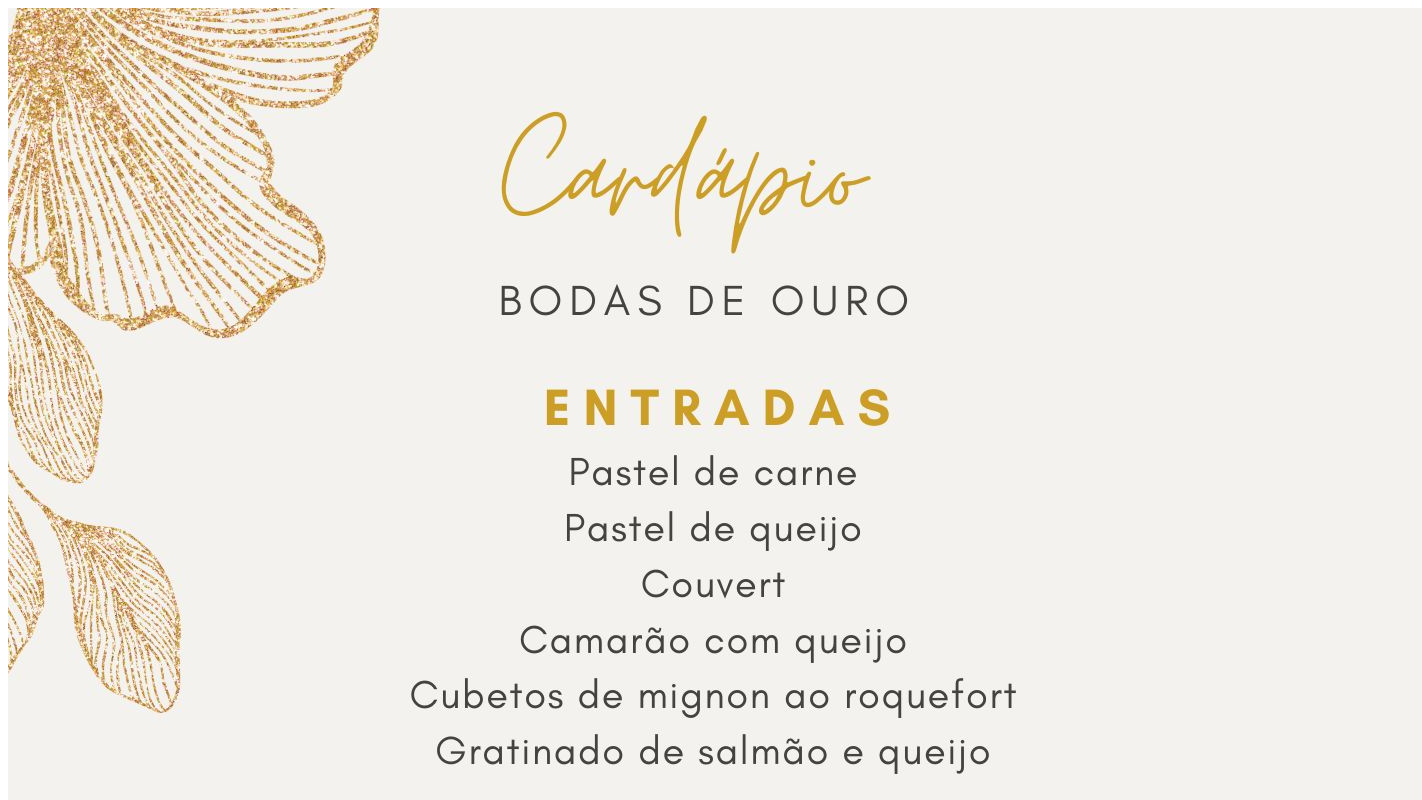
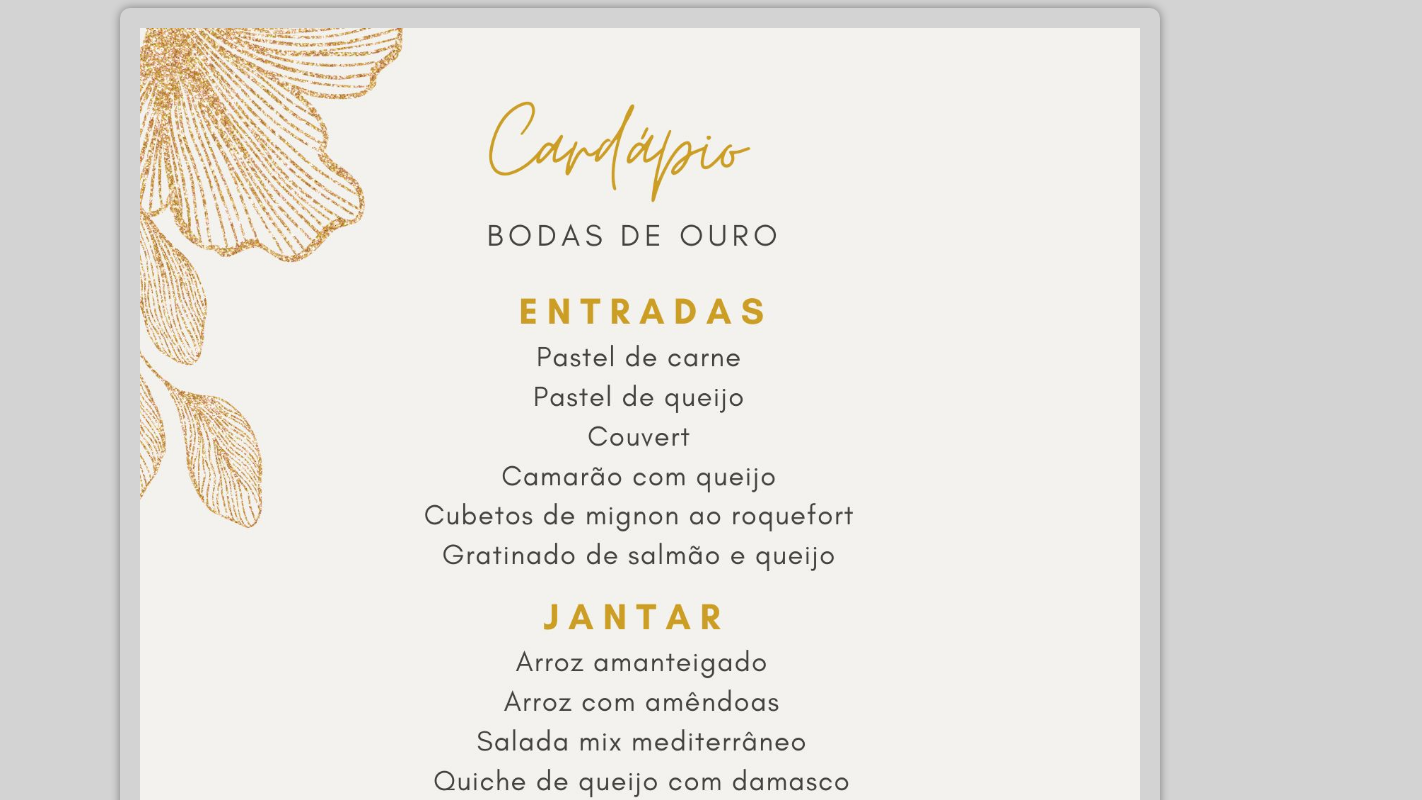
Before and after one commit to marcelotel/bodas, a plain HTML site: page menu.html in a window 1280 px wide. Shown: the top 800 px of the page, 1422 px wide, since content can reach past the window. Drawn offline with Linux system fonts and the light colour scheme.

Commit message:
Arquivos atualizados

```diff
--- a/menu.html
+++ b/menu.html
@@ -5,10 +5,11 @@
     <meta http-equiv="X-UA-Compatible" content="IE=edge">
     <meta name="viewport" content="width=device-width, initial-scale=1.0">
     <title>Menu</title>
+    <link rel="stylesheet" href="style.css">
 </head>
 <body>
-    <main>
-        <img src="imagens/menu.jpg" alt="Menu das Bodas">
-    </main>
+    <div class="container">
+        <div class="menu"><img src="imagens/menu.jpg" alt="Menu das Bodas"></a></
+    </div>
 </body>
 </html>
--- a/style.css
+++ b/style.css
@@ -46,3 +46,21 @@ p#data {
 .celebrante {
     font-weight: bold;
 }
+
+.container {
+    position: relative;
+    min-width: 300px;
+    max-width: 1000px;
+    margin: auto;
+    padding: 20px;
+    box-shadow: 0px 0px 10px rgba(0, 0, 0, 0.418);
+    border-radius: 10px 10px 10px 10px;
+    display: grid;
+}
+
+
+img {
+    width: 100%;
+    height: 100%;
+
+}
```
Also changed, not shown: index.html (+3 -2 lines).
